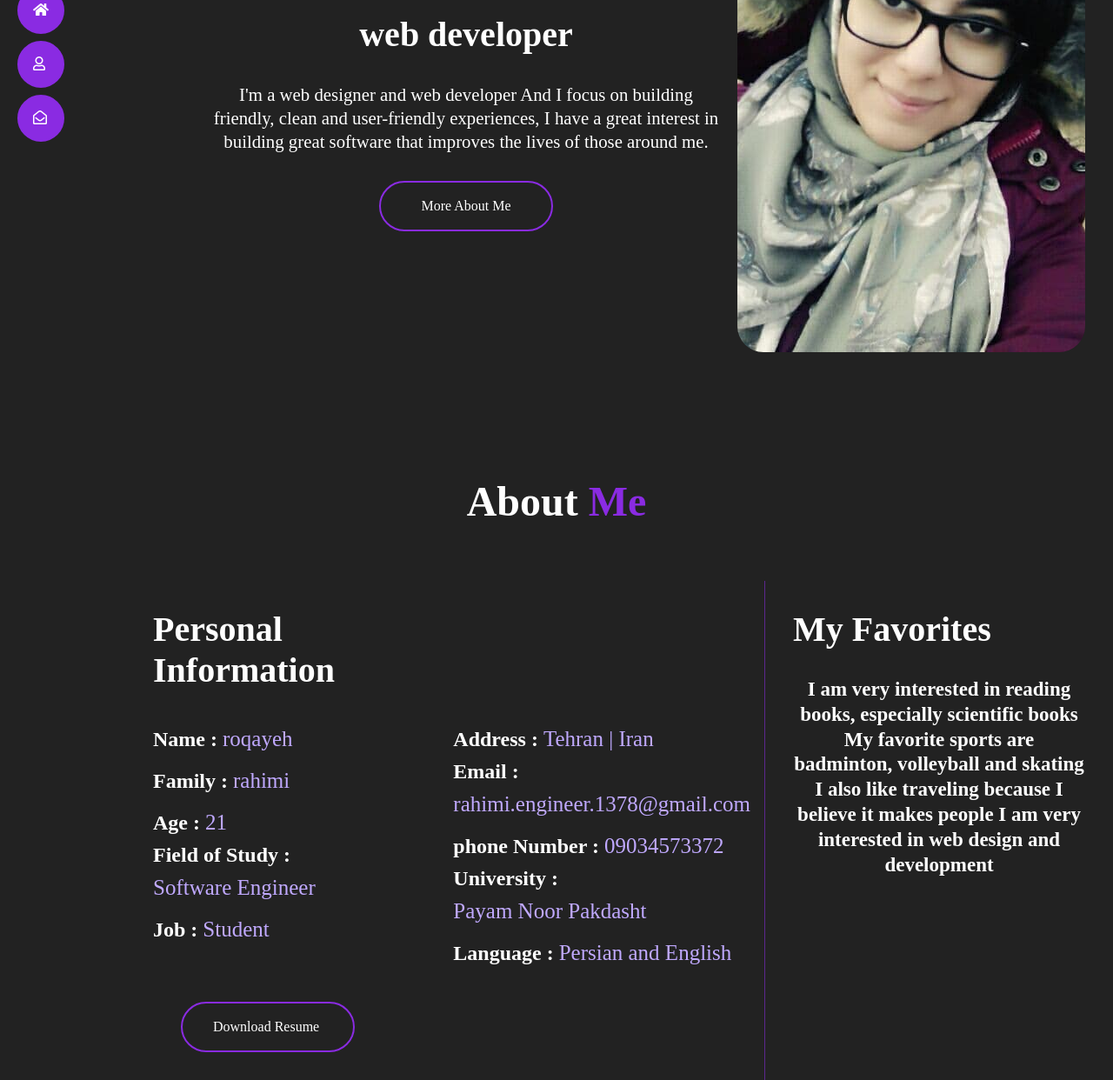
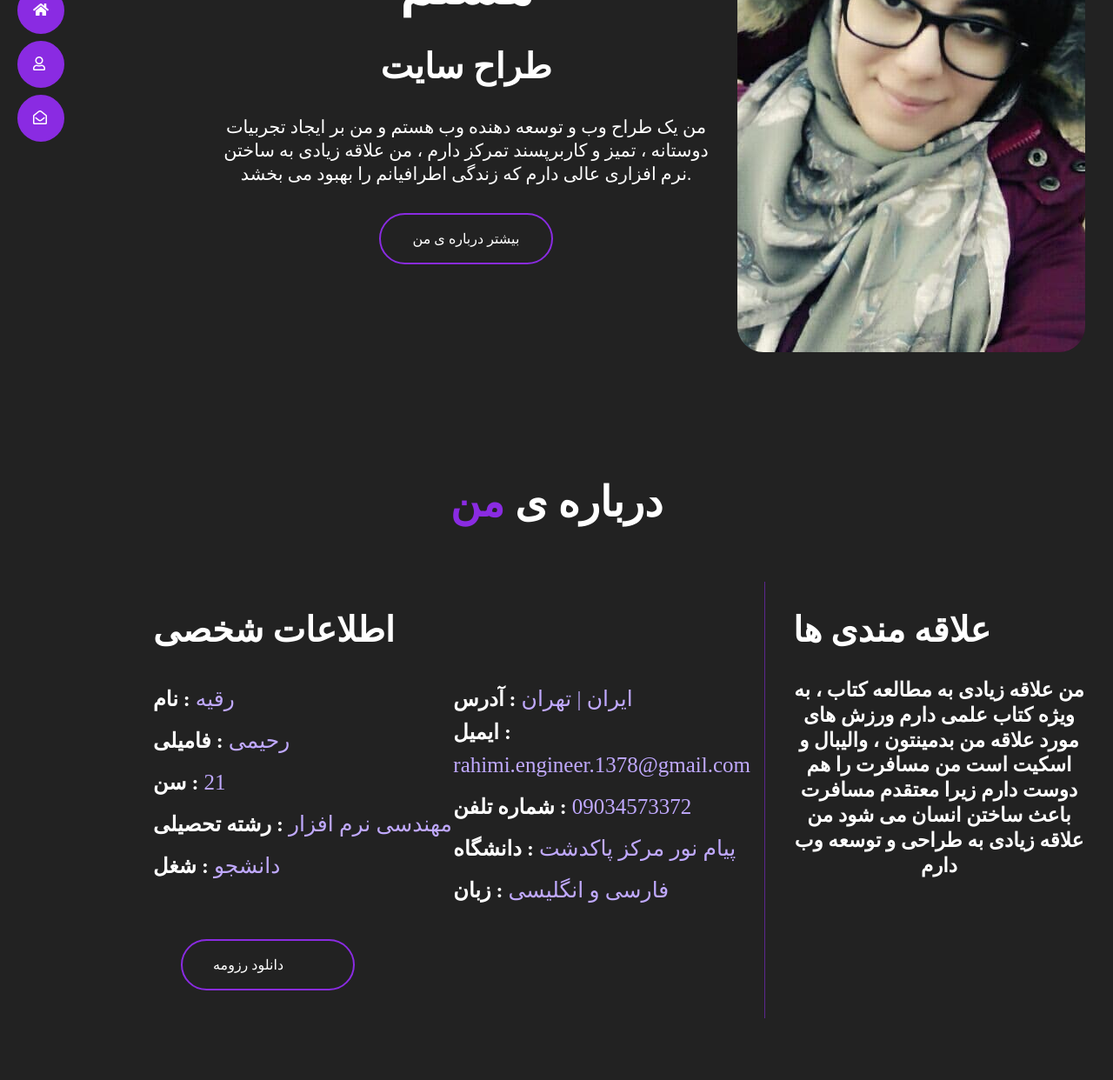
Before and after one commit to roqayeh-rahimi/Resume, a plain HTML site: page index.html in a window 1280 px wide. Shown: the part 315-1557 px from the top of the page at 87% size. Drawn offline with nearby package versions, Linux system fonts and the light colour scheme.

Commit message:
Add files via upload

```diff
--- a/index.html
+++ b/index.html
@@ -28,13 +28,13 @@
         <div class="container">
             <div id="h-container">
                 <div>
-                    <h1>I am <span class="color-1 playball">Roqayeh Rahimi</span></h1>
-                    <h2>web developer </h2>
-                    <p>I'm a web designer and web developer
-                        And I focus on building friendly, clean and user-friendly experiences, I have a great interest in building great software that improves the lives of those around me.
+                    <h1>من  <span class="color-1 playball">رقیه رحیمی</span> هستم </h1>
+                    <h2>طراح سایت </h2>
+                    <p>من یک طراح وب و توسعه دهنده وب هستم
+                        و من بر ایجاد تجربیات دوستانه ، تمیز و کاربرپسند تمرکز دارم ، من علاقه زیادی به ساختن نرم افزاری عالی دارم که زندگی اطرافیانم را بهبود می بخشد.
                     </p>
                 </div>
-                <a href="#about" class="btn">More About Me</a>
+                <a href="#about" class="btn">بیشتر درباره ی من</a>
             </div>
             <div class="my-image"></div>
         </div>
@@ -42,47 +42,47 @@
     <!-- About me -->
     <section id="about">
         <div class="container">
-            <h2 >About <span class="color-1">Me</span></h2>
+            <h2 >درباره ی <span class="color-1">من</span></h2>
             <div id="information">
                 <div id="a-lists">
-                    <h3>Personal <span calss="color-1"> Information </span> </h3>
+                    <h3>اطلاعات <span calss="color-1"> شخصی </span> </h3>
                     <div id="a-list-1" class="lists">
                         <ul>
-                            <li><span class="bolder font-1">Name : </span>
-                                <p class="data">roqayeh</p></li>
-                            <li><span class="bolder font-1">Family : </span>
-                                <p class="data">rahimi </p></li>
-                            <li><span class="bolder font-1">Age : </span>
+                            <li><span class="bolder font-1">نام : </span>
+                                <p class="data">رقیه</p></li>
+                            <li><span class="bolder font-1">فامیلی : </span>
+                                <p class="data">رحیمی </p></li>
+                            <li><span class="bolder font-1">سن : </span>
                                 <p class="data"> 21 </p></li>
-                            <li><span class="bolder font-1">Field of Study : </span>
-                                <p class="data"> Software Engineer </p></li>
-                            <li><span class="bolder font-1">Job : </span>
-                                <p class="data"> Student </p></li>
+                            <li><span class="bolder font-1">رشته تحصیلی : </span>
+                                <p class="data"> مهندسی نرم افزار </p></li>
+                            <li><span class="bolder font-1">شغل : </span>
+                                <p class="data"> دانشجو </p></li>
                         </ul>
                     </div>
                     <div id="a-list-2" class="lists">
                         <ul>
-                            <li><span class="bolder font-1">Address : </span>
-                                <p class="data"> Tehran | Iran  </p></li>
-                            <li><span class="bolder font-1">Email : </span>
+                            <li><span class="bolder font-1">آدرس : </span>
+                                <p class="data"> ایران | تهران  </p></li>
+                            <li><span class="bolder font-1">ایمیل : </span>
                                <p class="data"> rahimi.engineer.1378@gmail.com </p></li>
-                            <li><span class="bolder font-1">phone Number : </span>
+                            <li><span class="bolder font-1">شماره تلفن : </span>
                                <p class="data">09034573372 </p></li>
-                            <li><span class="bolder font-1">University : </span>
-                                <p class="data"> Payam Noor Pakdasht</p></li>
-                            <li><span class="bolder font-1">Language : </span>
-                               <p class="data">Persian and English</p></li>
+                            <li><span class="bolder font-1">دانشگاه : </span>
+                                <p class="data"> پیام نور مرکز پاکدشت</p></li>
+                            <li><span class="bolder font-1">زبان : </span>
+                               <p class="data">فارسی و انگلیسی</p></li>
                         </ul>
                     </div>
-                    <a href="#" class="btn">Download Resume</a>
+                    <a href="#" class="btn">دانلود رزومه</a>
                 </div>
                 <div id="a-favorite">
-                    <h3>My Favorites</h3>
+                    <h3>علاقه مندی ها</h3>
                 <p class="bolder">
-                    I am very interested in reading books, especially scientific books
-                    My favorite sports are badminton, volleyball and skating
-                    I also like traveling because I believe it makes people
-                    I am very interested in web design and development
+                    من علاقه زیادی به مطالعه کتاب ، به ویژه کتاب علمی دارم
+                    ورزش های مورد علاقه من بدمینتون ، والیبال و اسکیت است
+                    من مسافرت را هم دوست دارم زیرا معتقدم مسافرت باعث ساختن انسان می شود
+                    من علاقه زیادی به طراحی و توسعه وب دارم
                 </p>
                 </div>
             </div>
@@ -91,7 +91,7 @@
 
             <div class="sprit_line"></div>
 
-            <h2 id="skills">My <span class="color-1">skills</span></h2>
+            <h2 id="skills">توانایی های <span class="color-1">من</span></h2>
             <div id="s-container">
                 <div>
                     <p>Html</p>
@@ -155,29 +155,29 @@
                 </div>
             </div>
             <div class="sprit_line"></div>
-            <h2>Experience <span class="color-1">& </span> Education</h2>
+            <h2>آموزش <span class="color-1">& </span> تجربه</h2>
             <div id="e-container">
                 <div>
                     <ul>
                         <li>
                             <i class="fas fa-graduation-cap"></i>
                             <span class="stand-line"></span>
-                            <span class="e-tag"> Experimental diploma </span>
-                            <span class="e-data">High school : Kafaeizadeh</span>
+                            <span class="e-tag"> دارای دیپلم تجربی </span>
+                            <span class="e-data">دبیرستان: کفایی زاده </span>
                         </li>
 
                         <li>
                             <i class="fas fa-graduation-cap"></i>
                             <span class="stand-line"></span>
-                            <span class="e-tag"> M.S.student in Computer engineering </span>
-                            <span class="e-data">University : Studying at Payame Noor University, Pakdasht</span>
+                            <span class="e-tag"> درحال تحصیل در رشته ی مهندسی نرم افزار </span>
+                            <span class="e-data">دانشگاه : پیام نور مرکز پاکدشت</span>
                         </li>
 
                         <li>
                             <i class="fas fa-graduation-cap"></i>
                             <span class="stand-line"></span>
-                            <span class="e-tag">Web Design </span>
-                            <span class="e-data">Self Study</span>
+                            <span class="e-tag">طراح وب </span>
+                            <span class="e-data">خودخوان</span>
                         </li>
                     </ul>
                 </div>
@@ -186,18 +186,18 @@
     </section>
     <section id="contact">
         <div class="container">
-            <h2 id="cont">Contact <span class="color-1">with me</span> </h2>
+            <h2 id="cont">ارتباط <span class="color-1">با من</span> </h2>
             <div id="c-container">
                 <div id="c-content-1">
-                    <p>Contact me if you wish. I'm always interested in discussing new projects, creative ideas or opportunities that are part of your vision</p>
+                    <p>در صورت تمایل با من تماس بگیرید من همیشه علاقه مند به بحث در مورد پروژه های جدید ، ایده های خلاقانه یا فرصت هایی هستم که بخشی از دیدگاه شما هستند</p>
                     <div id="my-email">
                         <i class="fas fa-envelope-open"></i>
-                        <p>My Email</p>
+                        <p>ایمیل من</p>
                         <p>rahimi.engineer.1378@gmail.com</p>
                     </div>
                     <div id="my-phone-num">
                         <i class="fas fa-phone"></i>
-                        <p>My Phone Number</p>
+                        <p>شماره تلفن من </p>
                         <p>+989034573372</p>
                     </div>
                     <div id="c-icons">
@@ -211,7 +211,7 @@
                     <input type="email" name="email" id="email" placeholder="Your Email...">
                     <input type="text" name="topic" id="topic" placeholder="Your topic...">
                     <textarea name="message" id="message" cols="30" rows="10"   placeholder="Your message..." ></textarea>
-                    <a href="https://accounts.google.com/"><input type="button" value="Send Message" class="btn"></a>
+                    <a href="https://accounts.google.com/"><input type="button" value="ارسال پیام " class="btn"></a>
                 </form>
             </div>
         </div>
```
Also changed, not shown: h-menu.css (line endings or trailing spaces), style.css (line endings or trailing spaces).
